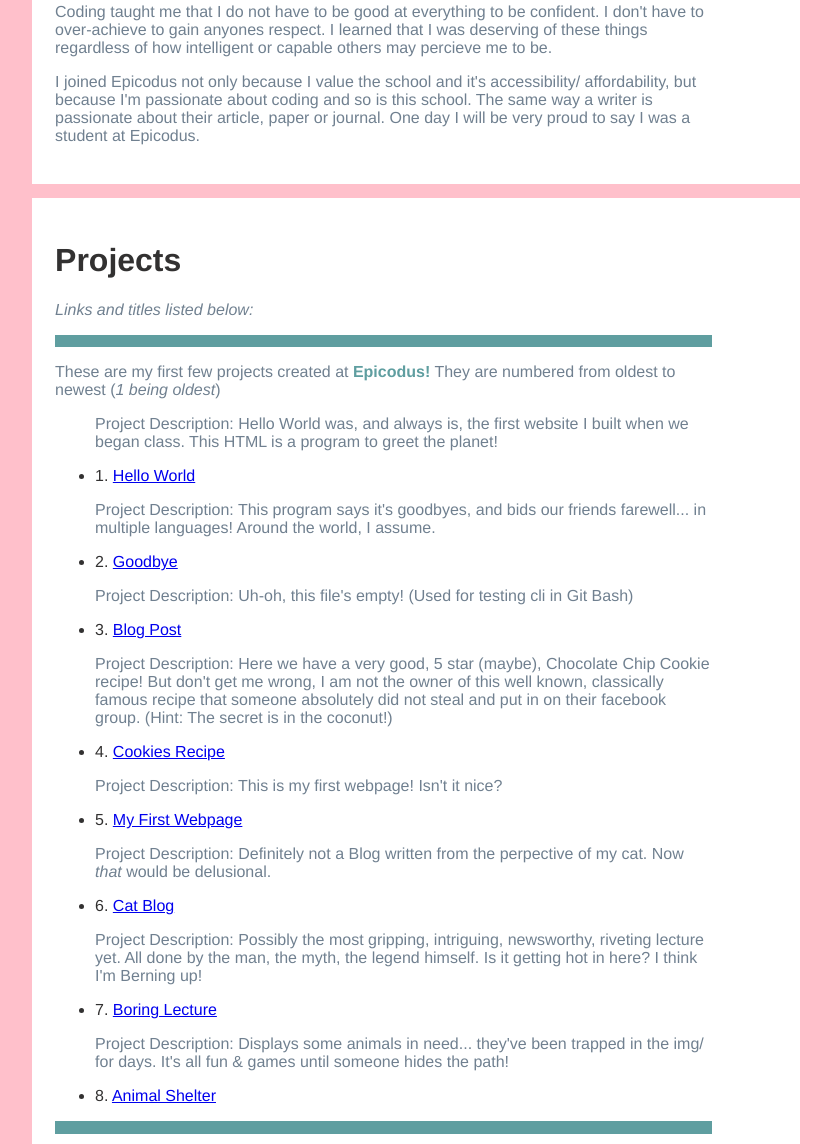
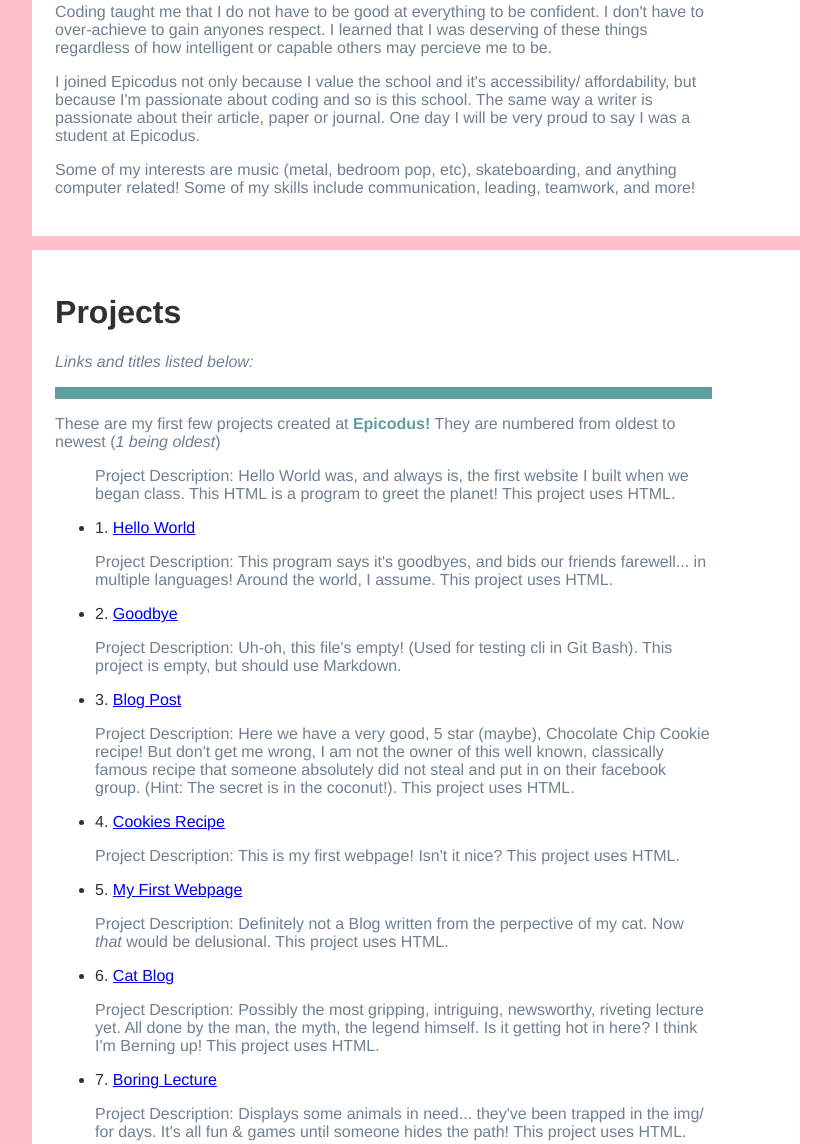
Before and after one commit to User8240/landing_page, a plain HTML site: page index.html in a window 1280 px wide. Shown: the part 949-2093 px from the top of the page, without its empty margins (228-1059 px from the left). Drawn offline with Linux system fonts and the light colour scheme.

Commit message:
Add all final details and bugfixes

```diff
--- a/css/styles.css
+++ b/css/styles.css
@@ -31,7 +31,6 @@
   margin: 0% ;
   display: block;
 }
-
 
 .line2 {
   padding: .5%;
--- a/index.html
+++ b/index.html
@@ -71,6 +71,10 @@
         is passionate about their article, paper or journal. One day
         I will be very proud to say I was a student at Epicodus.
 
+      <p class="text-format">
+        Some of my interests are music (metal, bedroom pop, etc), skateboarding,
+        and anything computer related! Some of my skills include communication,
+        leading, teamwork, and more!
       </p>
 
   </div>
@@ -89,7 +93,7 @@
 
     <p class="text-format">These are my first few projects created at <span class="span">Epicodus!</span> They are numbered from oldest to newest (<em>1 being oldest</em>)
       <ul>
-        <p>Project Description: Hello World was, and always is, the first website I built when we began class. This HTML is a program to greet the planet!
+        <p>Project Description: Hello World was, and always is, the first website I built when we began class. This HTML is a program to greet the planet! This project uses HTML.
         </p>
           <li>1. <a href="https://github.com/User8240/hello-world-">Hello World</a>
           </li>
@@ -98,7 +102,7 @@
         <p>
         </p>
 
-        <p>Project Description: This program says it's goodbyes, and bids our friends farewell... in multiple languages! Around the world, I assume.
+        <p>Project Description: This program says it's goodbyes, and bids our friends farewell... in multiple languages! Around the world, I assume. This project uses HTML.
         </p>
           <li>2. <a href="https://github.com/User8240/Goodbye">Goodbye</a>
           </li>
@@ -107,7 +111,7 @@
           <p>
           </p>
 
-        <p>Project Description: Uh-oh, this file's empty! (Used for testing cli in Git Bash)
+        <p>Project Description: Uh-oh, this file's empty! (Used for testing cli in Git Bash). This project is empty, but should use Markdown.
         </p>
           <li>3. <a href="https://github.com/User8240/Blog-post-">Blog Post</a>
           </li>
@@ -116,7 +120,7 @@
         <p>
         </p>
 
-        <p>Project Description: Here we have a very good, 5 star (maybe), Chocolate Chip Cookie recipe! But don't get me wrong, I am not the owner of this well known, classically famous recipe that someone absolutely did not steal and put in on their facebook group. (Hint: The secret is in the coconut!)
+        <p>Project Description: Here we have a very good, 5 star (maybe), Chocolate Chip Cookie recipe! But don't get me wrong, I am not the owner of this well known, classically famous recipe that someone absolutely did not steal and put in on their facebook group. (Hint: The secret is in the coconut!). This project uses HTML.
         </p>
           <li>4. <a href="https://github.com/User8240/Cookies-Recipe">Cookies Recipe</a>
           </li>
@@ -125,7 +129,7 @@
         <p>
         </p>
 
-        <p>Project Description: This is my first webpage! Isn't it nice?
+        <p>Project Description: This is my first webpage! Isn't it nice? This project uses HTML.
         </p>
           <li>5. <a href="https://github.com/User8240/My-First-Webpage">My First Webpage</a>
           </li>
@@ -134,21 +138,21 @@
         <p>
         </p>
 
-        <p>Project Description: Definitely not a Blog written from the perpective of my cat. Now <em>that</em> would be delusional.
+        <p>Project Description: Definitely not a Blog written from the perpective of my cat. Now <em>that</em> would be delusional. This project uses HTML.
         </p>
           <li>6. <a href="https://github.com/User8240/Cat-Blog">Cat Blog</a>
           </li>
         <p>
         </p>
 
-        <p>Project Description: Possibly the most gripping, intriguing, newsworthy, riveting lecture yet. All done by the man, the myth, the legend himself. Is it getting hot in here? I think I'm Berning up!
+        <p>Project Description: Possibly the most gripping, intriguing, newsworthy, riveting lecture yet. All done by the man, the myth, the legend himself. Is it getting hot in here? I think I'm Berning up! This project uses HTML.
         </p>
           <li>7. <a href="https://github.com/User8240/boring_lecture">Boring Lecture</a>
           </li>
         <p>
         </p>
 
-        <p>Project Description: Displays some animals in need... they've been trapped in the img/ for days. It's all fun & games until someone hides the path!
+        <p>Project Description: Displays some animals in need... they've been trapped in the img/ for days. It's all fun & games until someone hides the path! This project uses HTML.
         </p>
           <li>8. <a href="https://github.com/User8240/animal-shelter">Animal Shelter</a>
           </li>
```
